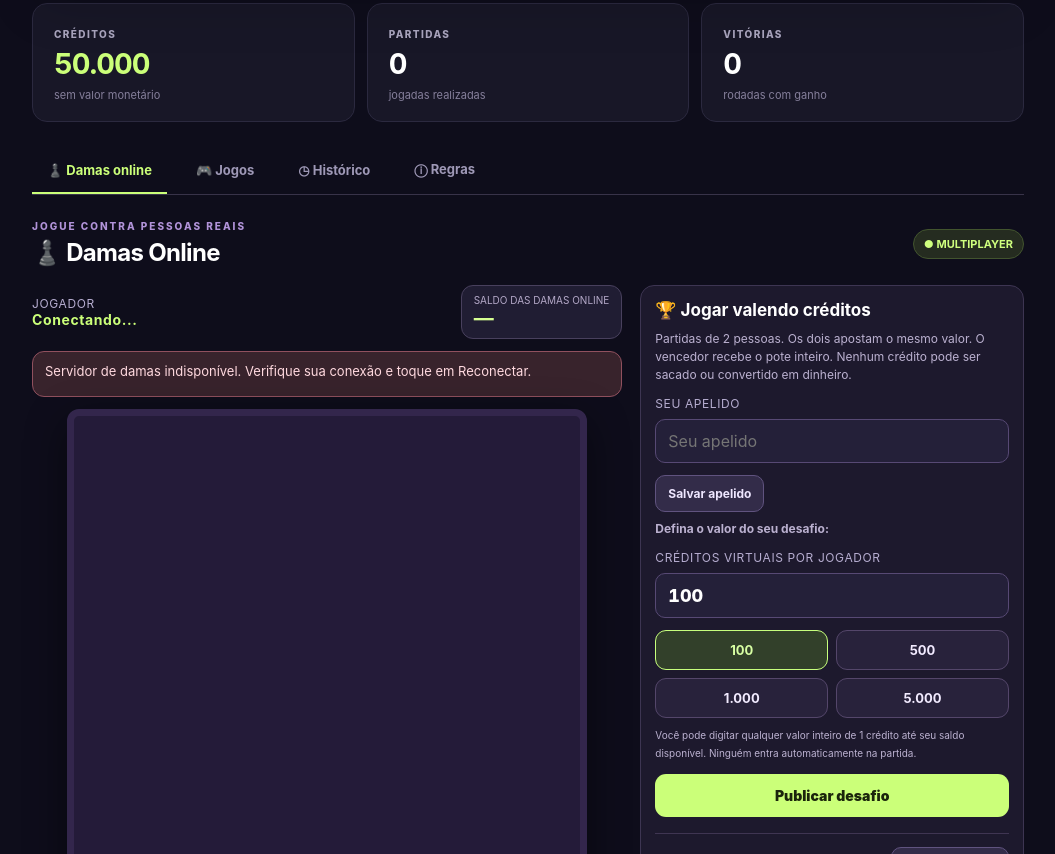
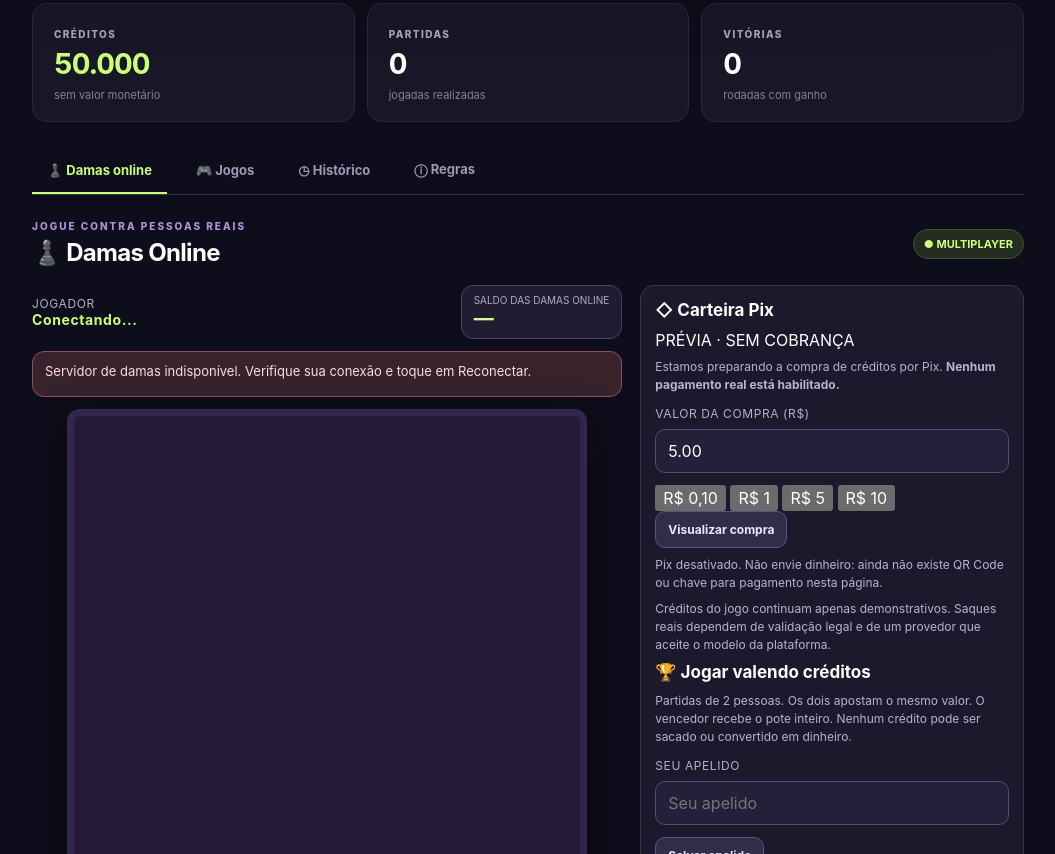
Before and after one commit to THCRJ/THCRJ, a plain HTML site: page index.html in a window 1280 px wide. Shown: the part 413-1267 px from the top of the page, without its empty margins (112-1167 px from the left). Drawn offline with Linux system fonts and the light colour scheme; no server answers.

Commit message:
Preparar interface Pix para compra de créditos, claramente desabilitada até aprovação do provedor

```diff
--- a/index.html
+++ b/index.html
@@ -122,6 +122,21 @@
             <button type="button" id="np-damas-retry" class="np-damas-secondary" hidden style="margin-top:12px">↻ Reconectar</button>
           </div>
           <aside class="np-damas-side">
+            <div class="np-pix-preview" aria-label="Configuração da compra de créditos por Pix">
+              <div class="np-pix-preview-head"><h3>◇ Carteira Pix</h3><span>PRÉVIA · SEM COBRANÇA</span></div>
+              <p>Estamos preparando a compra de créditos por Pix. <strong>Nenhum pagamento real está habilitado.</strong></p>
+              <label for="np-pix-amount" class="np-damas-label">VALOR DA COMPRA (R$)</label>
+              <input id="np-pix-amount" class="np-damas-nickname" type="number" min="0.10" max="10000" step="0.01" inputmode="decimal" value="5.00" aria-describedby="np-pix-status"/>
+              <div class="np-pix-amounts" role="group" aria-label="Valores ilustrativos de compra">
+                <button type="button" data-pix-amount="0.10">R$ 0,10</button>
+                <button type="button" data-pix-amount="1.00">R$ 1</button>
+                <button type="button" data-pix-amount="5.00">R$ 5</button>
+                <button type="button" data-pix-amount="10.00">R$ 10</button>
+              </div>
+              <button type="button" id="np-pix-show" class="np-damas-secondary np-pix-preview-button">Visualizar compra</button>
+              <p id="np-pix-status" role="status" aria-live="polite">Pix desativado. Não envie dinheiro: ainda não existe QR Code ou chave para pagamento nesta página.</p>
+              <p class="np-pix-fine">Créditos do jogo continuam apenas demonstrativos. Saques reais dependem de validação legal e de um provedor que aceite o modelo da plataforma.</p>
+            </div>
             <h3>🏆 Jogar valendo créditos</h3>
             <p>Partidas de 2 pessoas. Os dois apostam o mesmo valor. O vencedor recebe o pote inteiro. Nenhum crédito pode ser sacado ou convertido em dinheiro.</p>
             <label class="np-damas-label" for="np-damas-nickname">SEU APELIDO</label>
```
